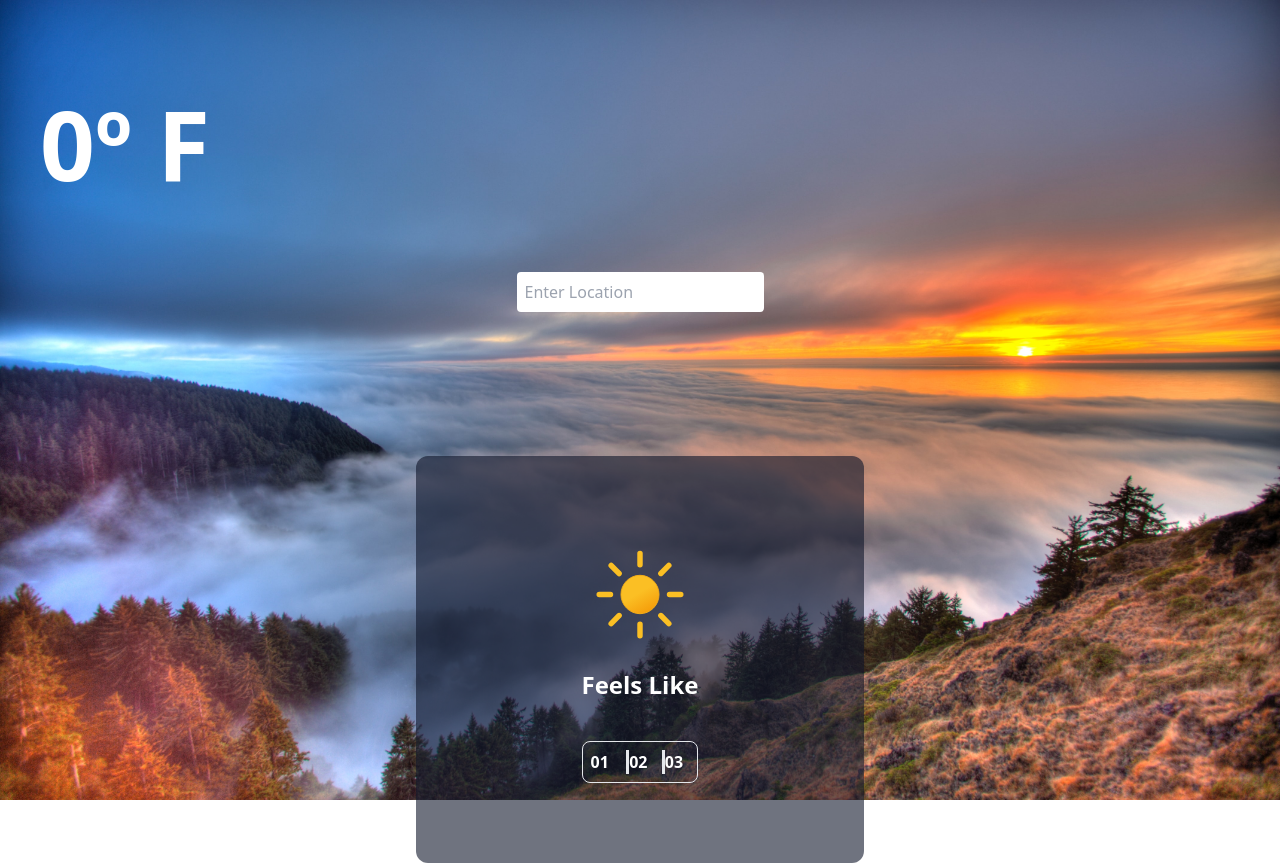
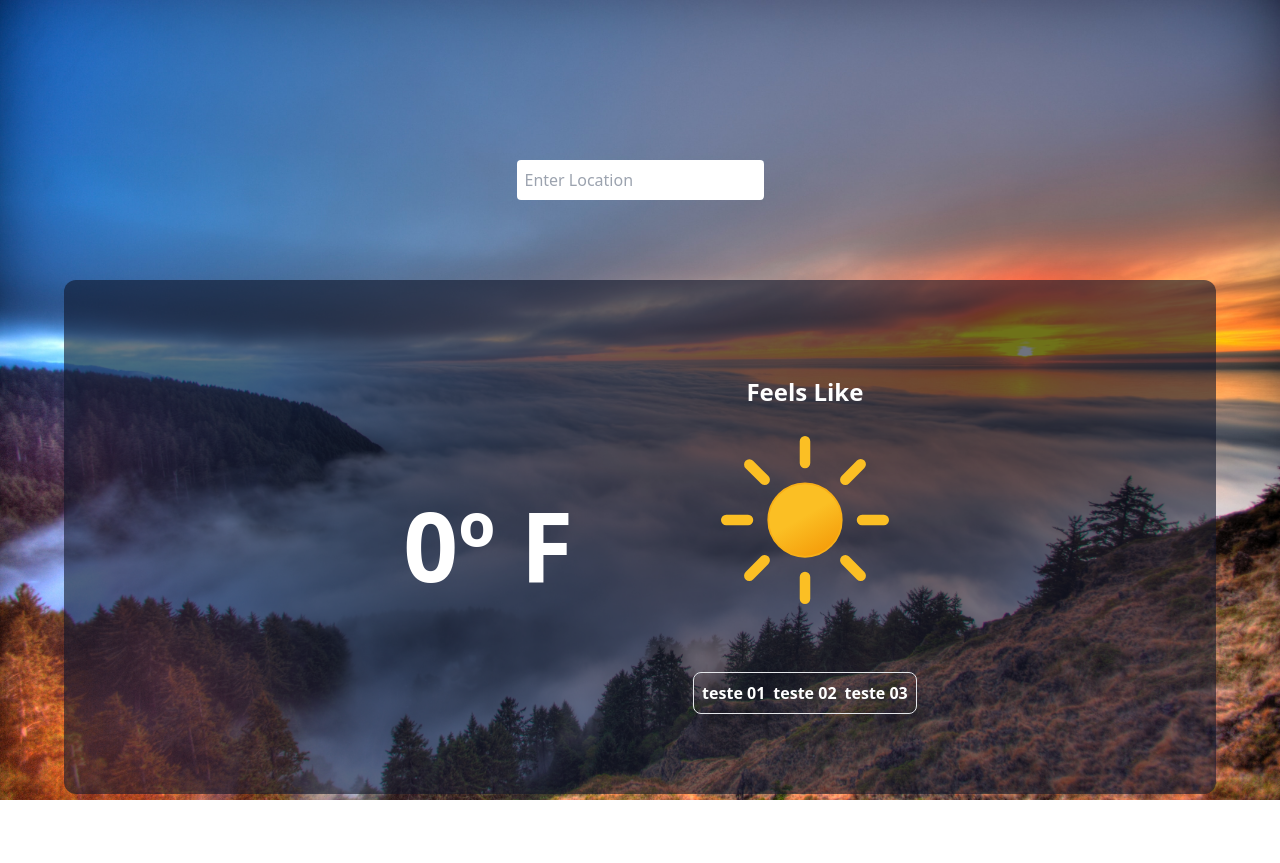
Before and after one commit to AguiarMS/weather-app-vite, a React (Vite) app: page / in a window 1280 px wide. After the commit the page ends 800 px from the top, so only its background shows below. Built offline with nearby package versions, Linux system fonts and the light colour scheme.

Commit message:
Alter display weather

```diff
--- a/src/App.tsx
+++ b/src/App.tsx
@@ -61,17 +61,7 @@ function App() {
       style={{ backgroundImage: `url(${backgroundWeather})` }}
       className="w-full h-[100vh] py-20 bg-cover"
     >
-      <div>
-        <p className="px-10 font-sans font-nunito text-4xl	text-white">
-          {data.name}
-        </p>
-      </div>
 
-      <div className="mt-4">
-        <p className="px-10 text-8xl font-bold text-white	">
-          {data.main.temp}º F
-        </p>
-      </div>
 
       <div className="flex justify-center">
         <input
@@ -85,23 +75,36 @@ function App() {
       </div>
 
       {/* Other stats */}
-      <div className="flex justify-center max-w-md mx-auto mt-36 bg-slate-900 bg-opacity-60 rounded-xl py-20">
+      <div className="flex justify-center max-w-6xl mx-auto mt-20 bg-slate-900 bg-opacity-60 rounded-xl py-20">
+        <div className="flex justify-center flex-col mr-10">
+          <p className="px-10 font-sans font-nunito text-4xl	text-white mb-4">
+            {data.name}
+          </p>
+          <p className="px-10 text-8xl font-bold text-white	">
+            {data.main.temp}º F
+          </p>
+          {/* <p className="text-2xl text-white">teste</p>
+          <p className="text-2xl text-white">teste</p> */}
+        </div>
         <div className="text-white font-semibold">
-          <div>
+          <div className="ml-10">
             {/* {data.weather[0].icon !== '' && <img src={`http://openweathermap.org/img/wn/${data.weather[0].icon}@2x.png`} alt="icon-weather" />}
              */}
             {/* <p className="flex justify-end text-4xl">
                {data.main.feels_like}
              </p> */}
-            <img className="" src={Icons(data.weather[0].main)} alt="icon-weather" />
-            <p className="text-2xl mt-4">Feels Like</p>
+            <p className="flex justify-center text-2xl mt-4">Feels Like</p>
+            <img
+              className=""
+              src={Icons(data.weather[0].main)}
+              alt="icon-weather"
+            />
 
-            <div className="grid grid-cols-3 divide-x-[3px] gap-2 mt-10 border rounded-lg p-2">
-              <div className="">01</div>
-              <div>02</div>
-              <div>03</div>
+            <div className="grid grid-cols-3 gap-2 mt-10 border rounded-lg p-2">
+              <div className="">teste 01</div>
+              <div className="">teste 02</div>
+              <div className="">teste 03</div>
             </div>
-
           </div>
         </div>
       </div>
```
